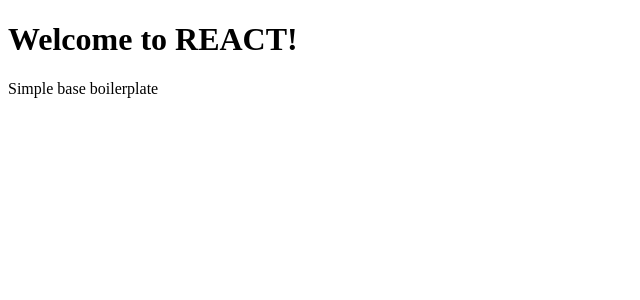
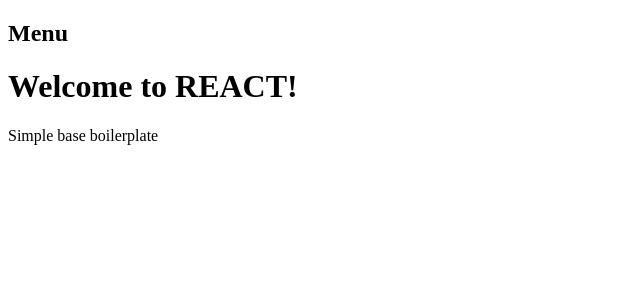
Before and after one commit to jqn/react-boilerplate, a React app: page / in a window 1280 px wide. Shown: the top 300 px of the page, without its empty margins (0-640 px from the left). Built offline with nearby package versions, Linux system fonts and the light colour scheme.

Commit message:
feature: added header left component

```diff
--- a/src/App.js
+++ b/src/App.js
@@ -1,7 +1,7 @@
 import React from "react";
 import ReactDOM from "react-dom";
 import MainSection from "./containers/MainSection";
-import Header from "./components/Header";
+import Header from "./containers/Header";
 
 class App extends React.Component {
   render() {
--- /dev/null
+++ b/src/components/HeaderLeft.js
@@ -0,0 +1,13 @@
+import React, { Component } from "react";
+
+class HeaderLeft extends Component {
+  render() {
+    return (
+      <div>
+        <h2>Menu</h2>
+      </div>
+    );
+  }
+}
+
+export default HeaderLeft;
--- a/src/components/Header.js
+++ b/src/containers/Header.js
@@ -1,9 +1,11 @@
 import React, { Component } from "react";
+import HeaderLeft from "../components/HeaderLeft";
 
 class Header extends Component {
   render() {
     return (
       <div>
+        <HeaderLeft />
         <h1>Welcome to REACT!</h1>
       </div>
     );
--- a/src/containers/MainSection.js
+++ b/src/containers/MainSection.js
@@ -1,4 +1,5 @@
 import React from "react";
+import Header from "./Header";
 
 const MainSection = () => (
   <section>
```
